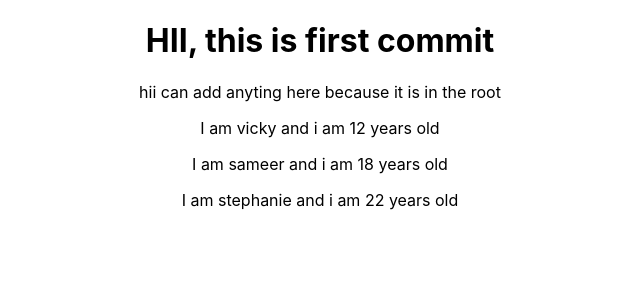
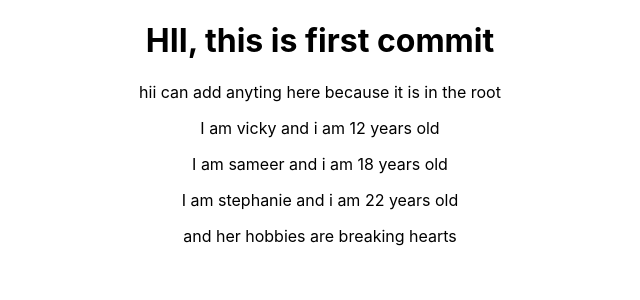
Before and after one commit to vickythakur0398/react-max-learn, a React (Create React App) app: page / in a window 1280 px wide. Shown: the top 300 px of the page, without its empty margins (320-960 px from the left). Built offline with nearby package versions, Linux system fonts and the light colour scheme.

Commit message:
adding dynamic component with thier children also

```diff
--- a/src/App.js
+++ b/src/App.js
@@ -21,7 +21,7 @@
        {/* other way of writing if code is of one line */}
        <Person name= "vicky" age = "12"/>
        <Person name ="sameer" age ="18"/>
-       {/* if you want o add something extra then simply add that like this */}
+       {/* if you want o add something extra then simply add that like this par ye pua nhi tha ab how to use this ye to show nhi ho rha tha ab hpga next commit me*/}
        <Person name ="stephanie" age ="22">and her hobbies are breaking hearts</Person>
 
 
--- a/src/Person/Person.js
+++ b/src/Person/Person.js
@@ -6,8 +6,16 @@
     //now if to make our code dyanmic i.e ki sabme alag aie we can add function also in there {}
     //ab isko or tagda props dalke karenge see git if want to know  vese to bahut easy h ab bas vo value dal do jaha jaha call karna ho
     // return  <h2>I am vicky and i am {Math.floor(Math.random()*40)} years old</h2>
-    return <p>I am {props.name} and i am {props.age} years old</p>
+    // return <p>I am {props.name} and i am {props.age} years old</p>
    //ab is person ka jaha bhi use karna h vaha kar
+   //ab hum chahte h ki extra jo bich me likha h vo n=bhi jae use props ka choldren kehte h
+   return(
+       <div>
+           <p>I am {props.name} and i am {props.age} years old</p>
+           {/* yaha pe aiega prop ka children agar koi ise use karna chahta h to or user jab use karna chaiega to vo kuch bhi pass kar skta h even a new react component humne bas text kia h or children inbuilt h */}
+           <p>{props.children}</p>
+       </div>
+   )
 
 
 
```
